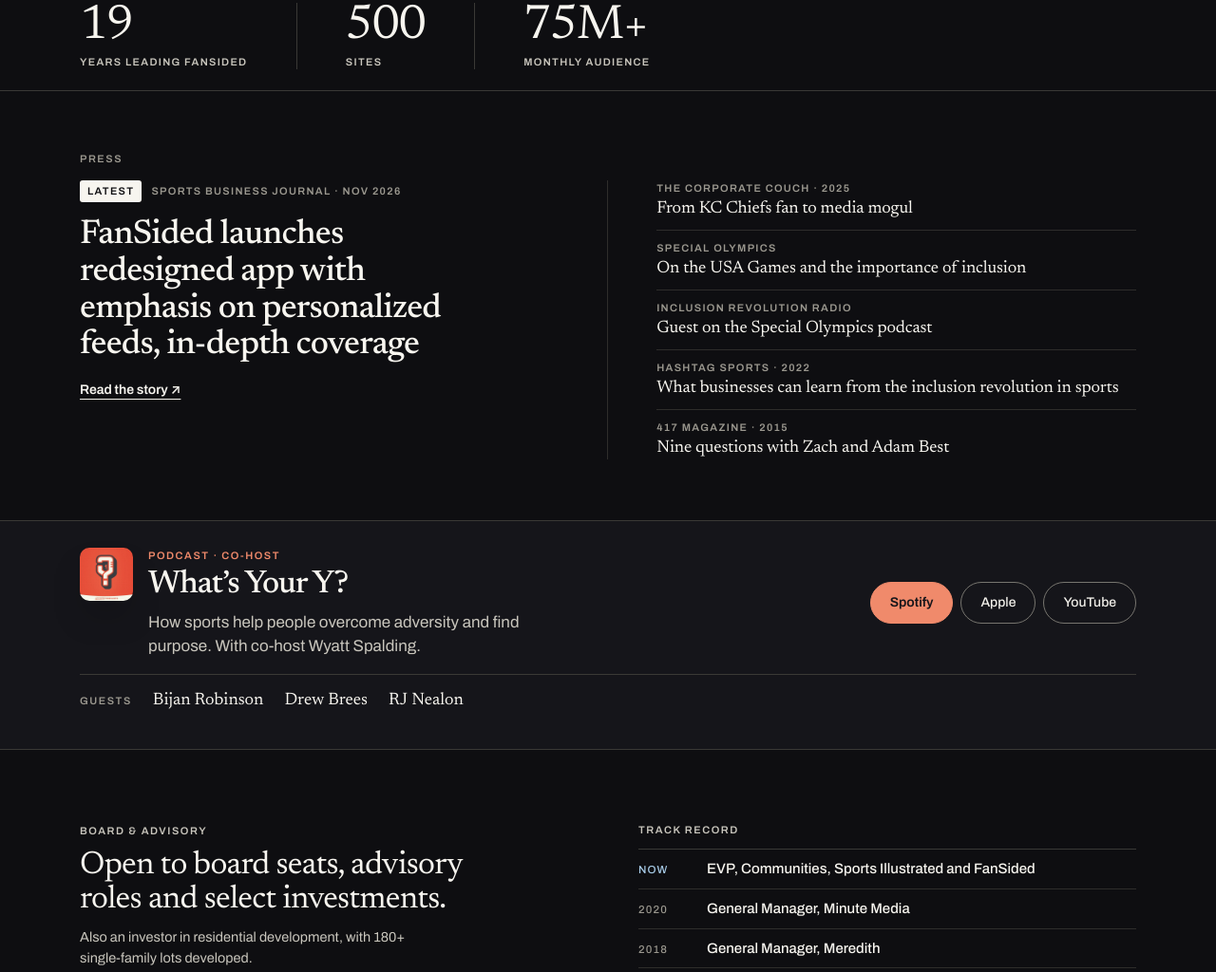
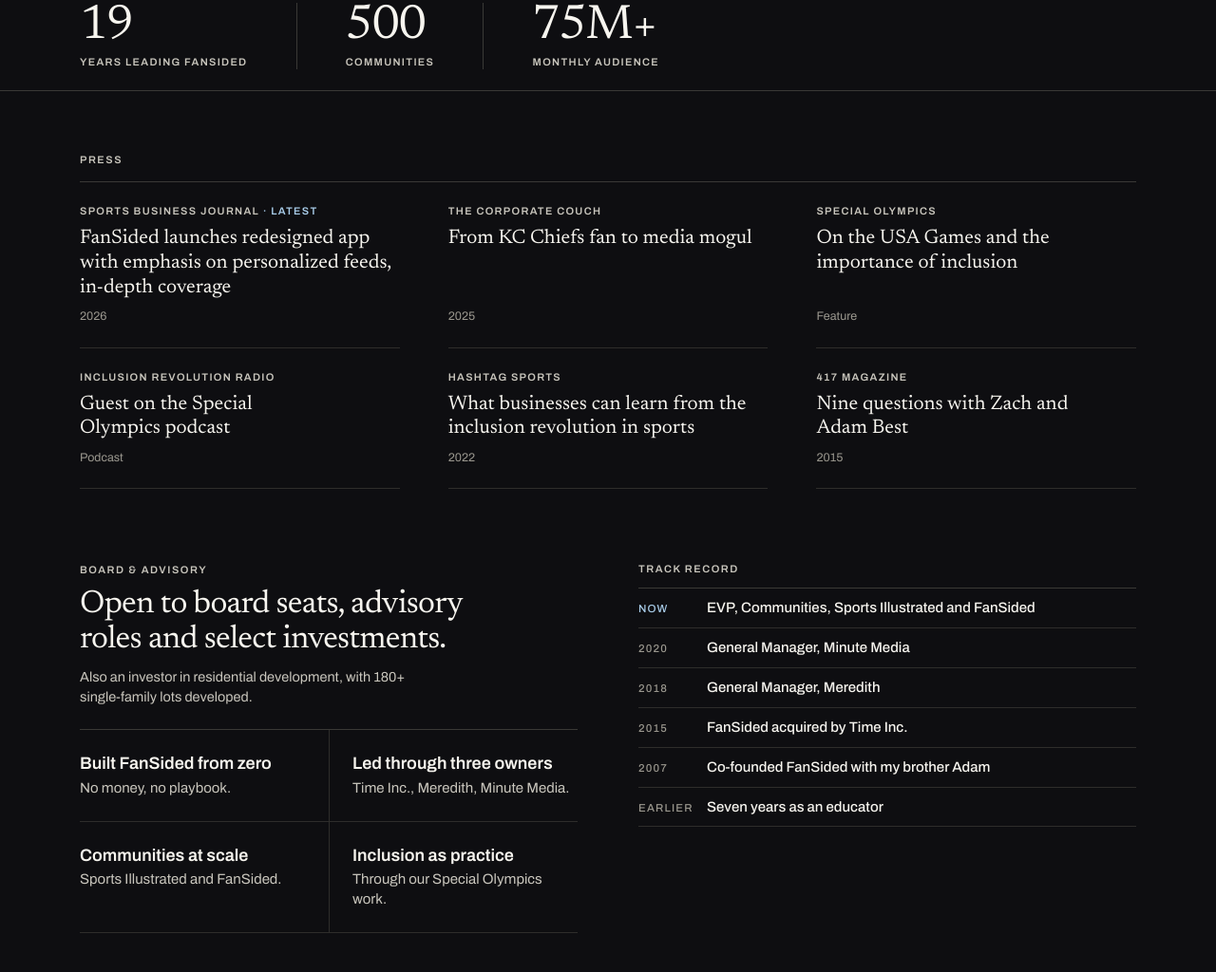
Before and after one commit to zacharybest-byte/zacharybest-byte.github.io, a plain HTML site: page index.html in a window 1280 px wide. Shown: the part 538-1562 px from the top of the page at 95% size. Drawn offline with Linux system fonts and the light colour scheme.

Commit message:
Preview: press as an even grid; podcast simplified and moved last
Co-Authored-By: Claude Fable 5.2 <noreply@anthropic.com>
Claude-Session: https://claude.ai/code/session_01J5Zi9X7uXZ3VFSwq8V9zpb

```diff
--- a/index.html
+++ b/index.html
@@ -394,6 +394,24 @@ a{color:inherit;text-decoration:none}
   .stats dt{font-size:clamp(40px,4vw,52px)}
   .stats dd{font-size:11px;letter-spacing:.12em}
 }
+
+/* ---------- press grid; podcast last ---------- */
+.press{padding-top:var(--band);border-top:1px solid var(--line-2)}
+.pgrid{margin-top:14px;border-top:1px solid var(--line-2)}
+.pgrid li{border-bottom:1px solid var(--line)}
+.pgrid a{display:flex;flex-direction:column;gap:6px;height:100%;padding:16px 0}
+.pgrid .o{font-size:11px;font-weight:600;letter-spacing:.12em;text-transform:uppercase;color:var(--muted)}
+.pgrid .new{color:var(--accent)}
+.pgrid .h{font-family:var(--serif);font-size:19px;line-height:1.22;color:var(--paper-text);text-wrap:pretty;transition:color .2s}
+.pgrid .y{margin-top:auto;font-size:12.5px;color:var(--dim)}
+.pgrid a:hover{color:inherit}.pgrid a:hover .h{color:var(--accent)}
+.pod{margin-top:var(--gap);border-bottom:0}
+.contact{margin-top:0}
+@media (min-width:760px){
+  .pgrid{display:grid;grid-template-columns:repeat(3,minmax(0,1fr));column-gap:clamp(28px,4vw,56px)}
+  .pgrid a{padding:22px 0;gap:8px}
+  .pgrid .h{font-size:21px}
+}
 @media print{
   :root{--ink:#fff;--ivory:#111;--paper-text:#111;--muted:#444;--dim:#555;--line:#ccc;--line-2:#999;--accent:#111;--news-bg:#fff;--pod-bg:#fff;--pod-card:#fff;--pod-text:#333;--pod-muted:#555;--pod-accent:#111;--film-bg:#fff;--film-accent:#111}
   body{background:#fff;color:#111}
@@ -434,8 +452,8 @@ a{color:inherit;text-decoration:none}
       <nav aria-label="Primary">
         <ul>
           <li><a href="#news">Press</a></li>
+          <li><a href="#board">Board</a></li>
           <li class="wide"><a href="#podcast">Podcast</a></li>
-          <li><a href="#board">Board</a></li>
           <li class="soc"><a href="https://www.linkedin.com/in/zacharybest" target="_blank" rel="noopener me" aria-label="Zach Best on LinkedIn"><svg class="icon" aria-hidden="true"><use href="#i-li"/></svg></a></li>
           <li class="soc"><a href="https://x.com/zacharybest" target="_blank" rel="noopener me" aria-label="Zach Best on X"><svg class="icon" aria-hidden="true"><use href="#i-x"/></svg></a></li>
           <li class="wide"><a class="btn btn-sm" href="#contact">Start a conversation</a></li>
@@ -463,57 +481,22 @@ a{color:inherit;text-decoration:none}
   <div class="wrap">
     <dl class="stats" aria-label="At a glance">
       <div><dt data-since="2007">19</dt><dd>years leading FanSided</dd></div>
-      <div><dt>500</dt><dd>sites</dd></div>
+      <div><dt>500</dt><dd>communities</dd></div>
       <div><dt>75M+</dt><dd>monthly audience</dd></div>
     </dl>
   </div>
 </section>
 
-<section id="news" class="news" aria-labelledby="news-h">
+<section id="news" class="press" aria-labelledby="news-h">
   <div class="wrap">
-    <div class="band-head">
-      <h2 id="news-h" class="label">Press</h2>
-    </div>
-    <div class="news-grid">
-      <a class="lead" href="https://www.sportsbusinessjournal.com/Articles/2026/11/16/fansided-launches-redesigned-app-with-emphasis-on-personalized-feeds-in-depth-coverage/" target="_blank" rel="noopener">
-        <span class="tag"><span class="flag">Latest</span><span class="meta">Sports Business Journal · Nov 2026</span></span>
-        <h3>FanSided launches redesigned app with emphasis on personalized feeds, in-depth coverage</h3>
-        <span class="read">Read the story ↗<span class="sr-only"> (opens in a new tab)</span></span>
-      </a>
-      <ul class="stories">
-        <li><a class="story" href="https://thecorporatecouch.podbean.com/e/from-kc-chiefs-fan-to-media-mogul-zach-best-on-culture-creativity-and-championship-mindsets/" target="_blank" rel="noopener"><span class="meta">The Corporate Couch · 2025</span><span class="h">From KC Chiefs fan to media mogul</span><span class="sr-only"> (opens in a new tab)</span></a></li>
-        <li><a class="story" href="https://www.specialolympics.org/stories/news/fansided-ceo-zach-best-details-his-experience-at-usa-games-shares-the-importance-of-inclusion" target="_blank" rel="noopener"><span class="meta">Special Olympics</span><span class="h">On the USA Games and the importance of inclusion</span><span class="sr-only"> (opens in a new tab)</span></a></li>
-        <li><a class="story" href="https://www.specialolympics.org/stories/impact/fansided-guest-stars-on-inclusion-revolution-radio" target="_blank" rel="noopener"><span class="meta">Inclusion Revolution Radio</span><span class="h">Guest on the Special Olympics podcast</span><span class="sr-only"> (opens in a new tab)</span></a></li>
-                  <li><a class="story" href="https://www.hashtagsports.com/read/sports-inclusion-fansided-zachary-best" target="_blank" rel="noopener"><span class="meta">Hashtag Sports · 2022</span><span class="h">What businesses can learn from the inclusion revolution in sports</span><span class="sr-only"> (opens in a new tab)</span></a></li>
-          <li><a class="story" href="https://www.417mag.com/issues/october-2015/nine-questions-with-zach-and-adam-best/" target="_blank" rel="noopener"><span class="meta">417 Magazine · 2015</span><span class="h">Nine questions with Zach and Adam Best</span><span class="sr-only"> (opens in a new tab)</span></a></li>
-      </ul>
-    </div>
-  </div>
-</section>
-
-<section id="podcast" class="pod" aria-labelledby="pod-h">
-  <div class="wrap">
-    <div class="pod-head">
-      <picture>
-        <source type="image/webp" srcset="podcast-200.webp 200w, podcast.webp 520w" sizes="(max-width: 759px) 72px, 112px">
-        <img class="pod-art" src="podcast.jpg" srcset="podcast-200.jpg 200w, podcast.jpg 520w" sizes="(max-width: 759px) 72px, 112px" width="520" height="520" alt="" loading="lazy" decoding="async">
-      </picture>
-      <div>
-        <p class="kicker">Podcast · Co-host</p>
-        <h2 id="pod-h">What’s Your Y?</h2>
-      </div>
-      <p class="pod-desc">How sports help people overcome adversity and find purpose. With co-host Wyatt Spalding.</p>
-      <div class="listen">
-        <a class="btn btn-solid" href="https://open.spotify.com/show/0mIGUzzsk8OOKGRZyQKfwe" target="_blank" rel="noopener">Spotify</a>
-        <a class="btn" href="https://podcasts.apple.com/us/podcast/whats-your-y/id1886473656" target="_blank" rel="noopener">Apple</a>
-        <a class="btn" href="https://www.youtube.com/watch?v=Pmi4_RA6-f0" target="_blank" rel="noopener">YouTube</a>
-      </div>
-    </div>
-    <ul class="guestline">
-      <li class="label">Guests</li>
-      <li><a href="https://redcircle.com/shows/7f8bc817-0a1a-4992-8fe7-951a12bbefea/episodes/9937f74e-5a11-4521-8de2-f1b9ad5be853" target="_blank" rel="noopener">Bijan Robinson<span class="sr-only"> (opens in a new tab)</span></a></li>
-      <li><a href="https://podcasts.apple.com/us/podcast/4-drew-brees/id1886473656?i=1000777816941" target="_blank" rel="noopener">Drew Brees<span class="sr-only"> (opens in a new tab)</span></a></li>
-      <li><a href="https://podcasts.apple.com/us/podcast/2-rj-nealon/id1886473656?i=1000761164597" target="_blank" rel="noopener">RJ Nealon<span class="sr-only"> (opens in a new tab)</span></a></li>
+    <h2 id="news-h" class="label">Press</h2>
+    <ul class="pgrid">
+      <li><a href="https://www.sportsbusinessjournal.com/Articles/2026/11/16/fansided-launches-redesigned-app-with-emphasis-on-personalized-feeds-in-depth-coverage/" target="_blank" rel="noopener"><span class="o">Sports Business Journal <span class="new">· Latest</span></span><span class="h">FanSided launches redesigned app with emphasis on personalized feeds, in-depth coverage</span><span class="y">2026</span><span class="sr-only"> (opens in a new tab)</span></a></li>
+      <li><a href="https://thecorporatecouch.podbean.com/e/from-kc-chiefs-fan-to-media-mogul-zach-best-on-culture-creativity-and-championship-mindsets/" target="_blank" rel="noopener"><span class="o">The Corporate Couch</span><span class="h">From KC Chiefs fan to media mogul</span><span class="y">2025</span><span class="sr-only"> (opens in a new tab)</span></a></li>
+      <li><a href="https://www.specialolympics.org/stories/news/fansided-ceo-zach-best-details-his-experience-at-usa-games-shares-the-importance-of-inclusion" target="_blank" rel="noopener"><span class="o">Special Olympics</span><span class="h">On the USA Games and the importance of inclusion</span><span class="y">Feature</span><span class="sr-only"> (opens in a new tab)</span></a></li>
+      <li><a href="https://www.specialolympics.org/stories/impact/fansided-guest-stars-on-inclusion-revolution-radio" target="_blank" rel="noopener"><span class="o">Inclusion Revolution Radio</span><span class="h">Guest on the Special Olympics podcast</span><span class="y">Podcast</span><span class="sr-only"> (opens in a new tab)</span></a></li>
+      <li><a href="https://www.hashtagsports.com/read/sports-inclusion-fansided-zachary-best" target="_blank" rel="noopener"><span class="o">Hashtag Sports</span><span class="h">What businesses can learn from the inclusion revolution in sports</span><span class="y">2022</span><span class="sr-only"> (opens in a new tab)</span></a></li>
+      <li><a href="https://www.417mag.com/issues/october-2015/nine-questions-with-zach-and-adam-best/" target="_blank" rel="noopener"><span class="o">417 Magazine</span><span class="h">Nine questions with Zach and Adam Best</span><span class="y">2015</span><span class="sr-only"> (opens in a new tab)</span></a></li>
     </ul>
   </div>
 </section>
@@ -547,6 +530,26 @@ a{color:inherit;text-decoration:none}
   </ol>
 </section>
 </div>
+<section id="podcast" class="pod" aria-labelledby="pod-h">
+  <div class="wrap">
+    <div class="pod-head">
+      <picture>
+        <source type="image/webp" srcset="podcast-200.webp 200w, podcast.webp 520w" sizes="(max-width: 759px) 72px, 112px">
+        <img class="pod-art" src="podcast.jpg" srcset="podcast-200.jpg 200w, podcast.jpg 520w" sizes="(max-width: 759px) 72px, 112px" width="520" height="520" alt="" loading="lazy" decoding="async">
+      </picture>
+      <div>
+        <p class="kicker">Podcast · Co-host</p>
+        <h2 id="pod-h">What’s Your Y?</h2>
+      </div>
+      <p class="pod-desc">How sports help people find purpose. Co-hosted with Wyatt Spalding. Guests include Bijan Robinson and Drew Brees.</p>
+      <div class="listen">
+        <a class="btn btn-solid" href="https://open.spotify.com/show/0mIGUzzsk8OOKGRZyQKfwe" target="_blank" rel="noopener">Spotify</a>
+        <a class="btn" href="https://podcasts.apple.com/us/podcast/whats-your-y/id1886473656" target="_blank" rel="noopener">Apple</a>
+        <a class="btn" href="https://www.youtube.com/watch?v=Pmi4_RA6-f0" target="_blank" rel="noopener">YouTube</a>
+      </div>
+    </div>
+  </div>
+</section>
 </main>
 
 <section id="contact" class="contact" aria-labelledby="contact-h">
```
